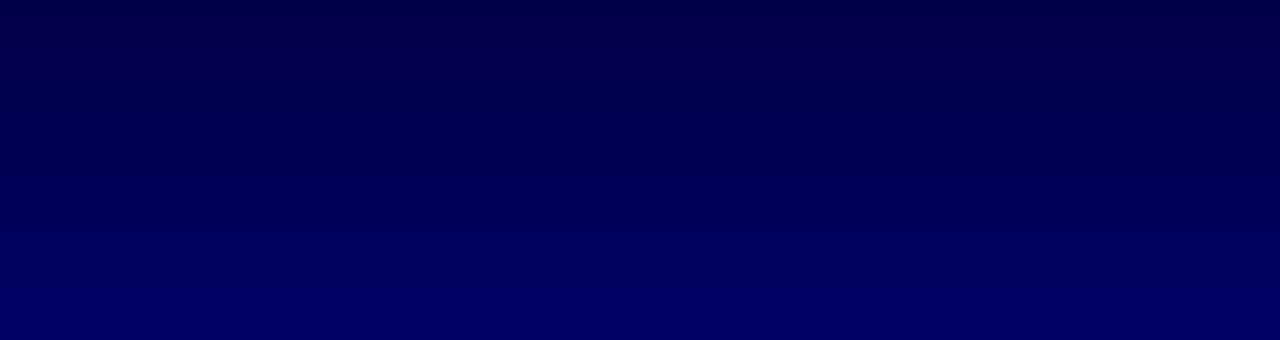
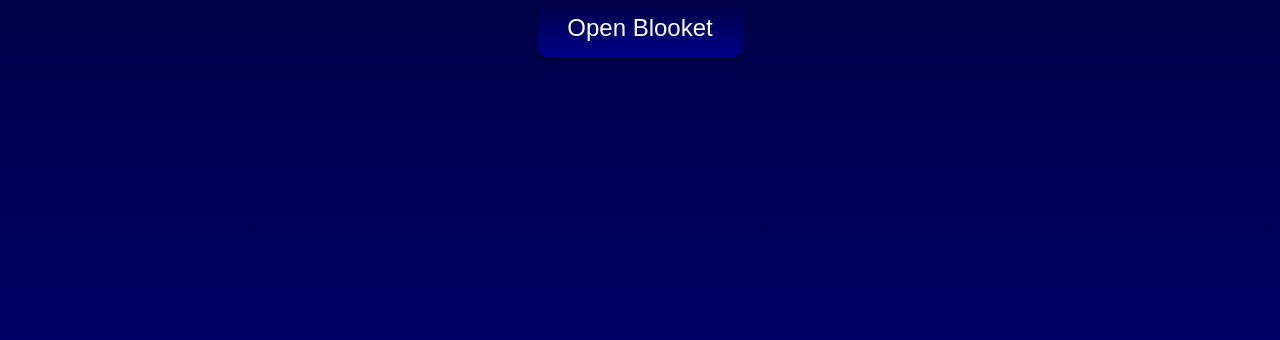
Before and after one commit to DUB55/dub5.github.io, a plain HTML site: page index.html in a window 1280 px wide. Shown: the part 460-800 px from the top of the page. Drawn offline with Linux system fonts and the light colour scheme.

Commit message:
nigga update

```diff
--- a/index.html
+++ b/index.html
@@ -9,19 +9,40 @@
             margin: 0;
             height: 100vh;
             display: flex;
-            justify-content: center; /* Centers items horizontally */
-            align-items: center; /* Centers items vertically */
-            background: linear-gradient(to bottom, #000022, #000066); /* Darker blue gradient */
+            flex-direction: column;
+            justify-content: center;
+            align-items: center;
+            background: linear-gradient(to bottom, #000022, #000066);
             color: white;
             font-family: Arial, sans-serif;
         }
         h1 {
-            font-size: 5em; /* Adjust this value to change the size */
-            font-weight: bold; /* Makes the font bold */
+            font-size: 5em;
+            font-weight: bold;
+            margin-bottom: 30px;
+        }
+        .button {
+            padding: 15px 30px;
+            font-size: 1.5em;
+            color: white;
+            background: linear-gradient(to bottom, #000044, #000088);
+            border: none;
+            border-radius: 10px;
+            cursor: pointer;
+            text-decoration: none;
+            box-shadow: 0 4px 6px rgba(0, 0, 0, 0.3);
+            transition: background 0.3s, transform 0.3s;
+        }
+        .button:hover {
+            background: linear-gradient(to bottom, #000033, #000077);
+            transform: scale(1.05);
         }
     </style>
 </head>
 <body>
     <h1>I HATE NIMNIM</h1>
+    <button class="button" onclick="window.open('https://play.blooket.com', '_blank')">
+        Open Blooket
+    </button>
 </body>
 </html>
```
